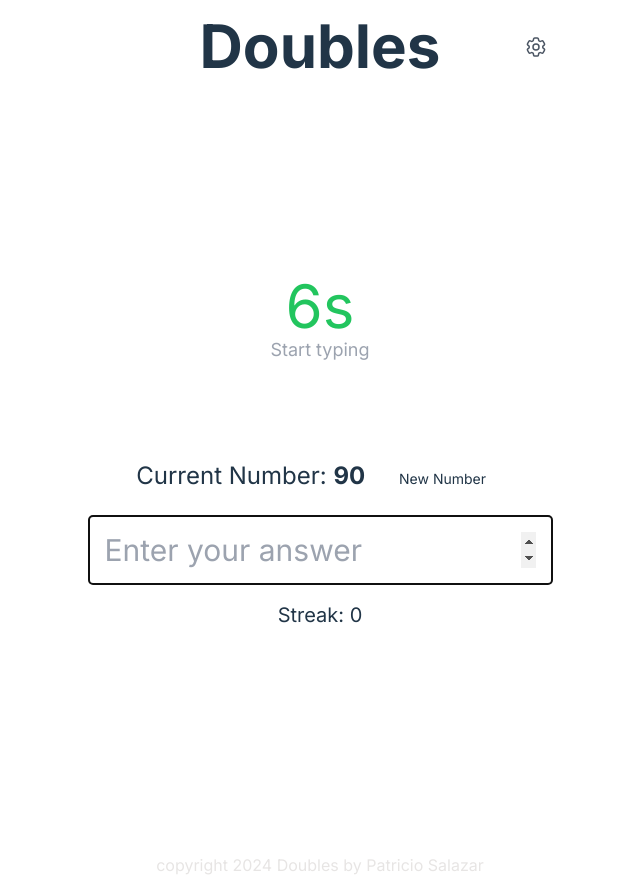
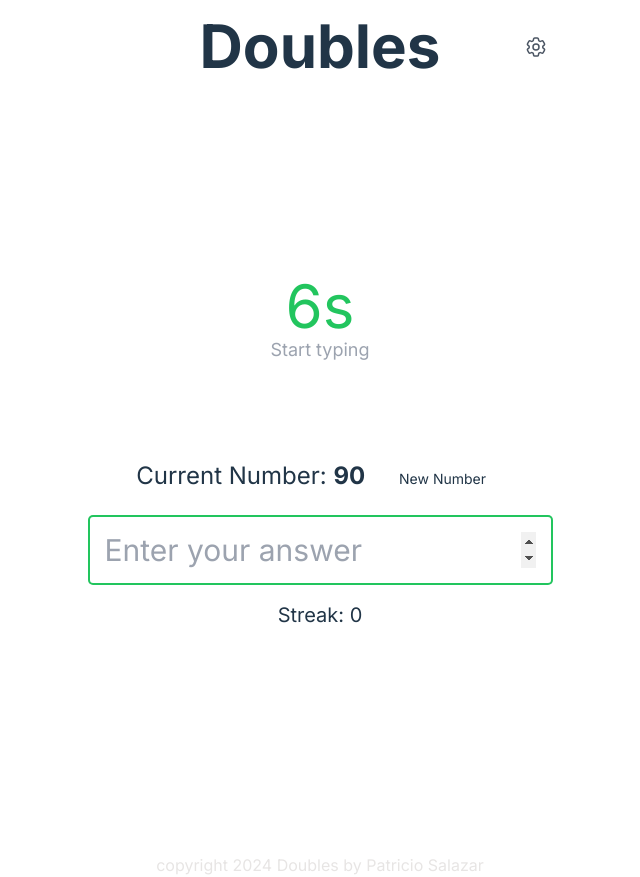
Before and after one commit to patriciosebastian/doubles, a React (Vite) app: page / in a window 1280 px wide. Shown: the whole page, without its empty margins (320-960 px from the left). Built offline with nearby package versions, Linux system fonts and the light colour scheme.

Commit message:
added timer color to the input field outline

```diff
--- a/src/App.jsx
+++ b/src/App.jsx
@@ -210,27 +210,27 @@ function App() {
   // Timer color based on mode and time left
   const getTimeColor = () => {
     if (mode === 'easy') {
-      if (timer > 5) return 'text-green-500';
-      if (timer > 2) return 'text-yellow-500';
-      return 'text-red-500';
+      if (timer > 5) return 'green-500';
+      if (timer > 2) return 'yellow-500';
+      return 'red-500';
     }
 
     if (mode === 'medium') {
-      if (timer > 5) return 'text-green-500';
-      if (timer > 2) return 'text-yellow-500';
-      return 'text-red-500';
+      if (timer > 5) return 'green-500';
+      if (timer > 2) return 'yellow-500';
+      return 'red-500';
     }
 
     if (mode === 'hard') {
-      if (timer > 3) return 'text-green-500';
-      if (timer > 2) return 'text-yellow-500';
-      return 'text-red-500';
+      if (timer > 3) return 'green-500';
+      if (timer > 1) return 'yellow-500';
+      return 'red-500';
     }
 
     if (mode === 'evil') {
-      if (timer > 2) return 'text-green-500';
-      if (timer > 0) return 'text-yellow-500';
-      return 'text-red-500';
+      if (timer > 2) return 'green-500';
+      if (timer > 0) return 'yellow-500';
+      return 'red-500';
     }
   }
 
@@ -323,7 +323,7 @@ function App() {
         </div>
       </div>
       <div className="container mx-auto p-4 text-center">
-        <p className={`text-5xl sm:text-6xl ${getTimeColor()}`}>{timer}s</p>
+        <p className={`text-5xl sm:text-6xl text-${getTimeColor()}`}>{timer}s</p>
         <p className="mb-24 text-gray-400 text-base sm:text-lg">Start typing</p>
 
         {gameOver ? (
@@ -349,7 +349,7 @@ function App() {
                 type="number"
                 value={inputValue}
                 onChange={handleInputChange}
-                className="border border-black p-4 rounded text-xl sm:text-3xl w-full"
+                className={`border border-black outline-${getTimeColor()} p-4 rounded text-xl sm:text-3xl w-full`}
                 placeholder="Enter your answer"
                 ref={inputRef}
               />
--- a/tailwind.config.js
+++ b/tailwind.config.js
@@ -13,5 +13,13 @@ export default {
       }
     },
   },
+  safelist: [
+    'outline-green-500',
+    'outline-yellow-500',
+    'outline-red-500',
+    'text-green-500',
+    'text-yellow-500',
+    'text-red-500',
+  ],
   plugins: [],
 }
```
